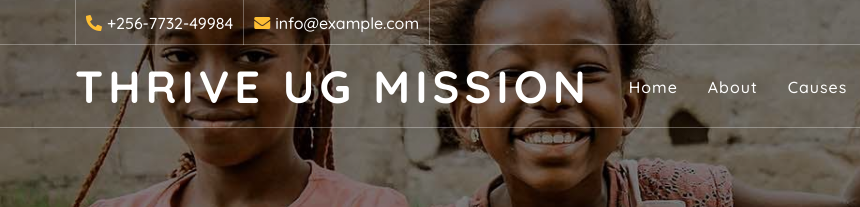
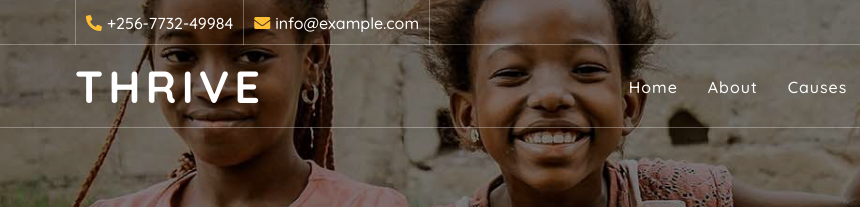
Before and after one commit to jonathancaleb/charity, a plain HTML site: page single.html in a window 1280 px wide. Shown: the top 207 px of the page, 0-860 px from the left. Drawn offline with nearby package versions, Linux system fonts and the light colour scheme.

Commit message:
Update single.html

```diff
--- a/single.html
+++ b/single.html
@@ -59,7 +59,7 @@
         <!-- Nav Bar Start -->
         <div class="navbar navbar-expand-lg bg-dark navbar-dark">
             <div class="container-fluid">
-                <a href="index.html" class="navbar-brand">Thrive Ug Mission</a>
+                <a href="index.html" class="navbar-brand">Thrive</a>
                 <button type="button" class="navbar-toggler" data-toggle="collapse" data-target="#navbarCollapse">
                     <span class="navbar-toggler-icon"></span>
                 </button>
```
